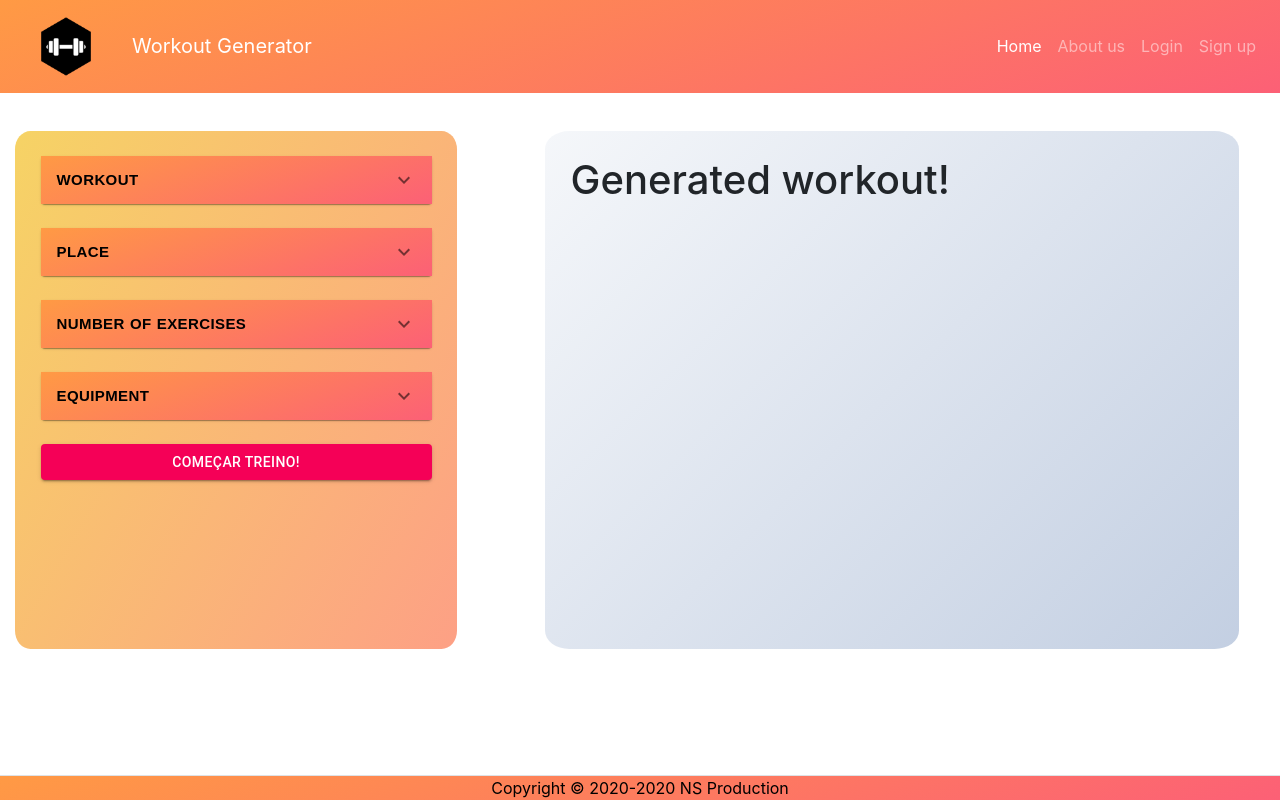
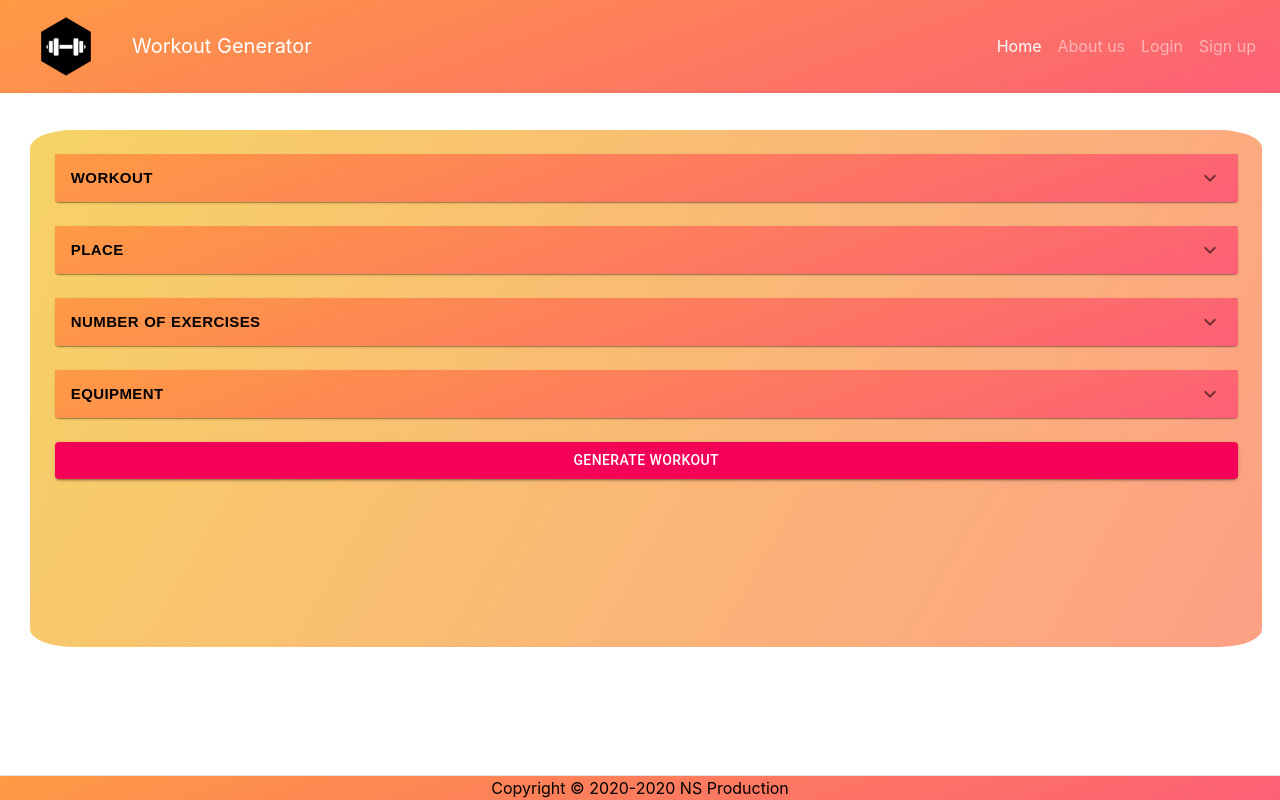
Before and after one commit to gaofeng-yin/web_app, a React (Create React App) app: page / in a window 1280 px wide. Built offline with nearby package versions, Linux system fonts and the light colour scheme.

Commit message:
remove outputting

```diff
--- a/package.json
+++ b/package.json
@@ -3,6 +3,7 @@
   "name": "web_app",
   "version": "0.1.0",
   "private": true,
+  "proxy": "http://localhost:2000",
   "dependencies": {
     "@material-ui/core": "^4.11.2",
     "@material-ui/icons": "^4.11.2",
--- a/src/Components/Content/Content.js
+++ b/src/Components/Content/Content.js
@@ -1,17 +1,12 @@
 import React from 'react';
 import Container from '@material-ui/core/Container';
 import Inputing from '../Inputing/Inputing';
-import Outputing from '../Outputing/Outputing';
-import {Row} from 'react-bootstrap';
 
 function Content() {
   return (
     <React.Fragment>
         <Container maxWidth="xl">
-          <Row>
             <Inputing />
-            <Outputing />
-          </Row>
         </Container>
     </React.Fragment>
   );
--- a/src/Components/Inputing/Inputing.css
+++ b/src/Components/Inputing/Inputing.css
@@ -3,7 +3,8 @@
     margin-top: 3%;
     margin-bottom: 3%;
     margin-left: 0.5%;
-    width: 35%;
+    margin-right: 0.5%;
+    width: 100%;
     height: 100%;
     padding: 2%;
     border-radius: 3.5%;
--- a/src/Components/Inputing/Inputing.js
+++ b/src/Components/Inputing/Inputing.js
@@ -201,7 +201,7 @@ function Inputing() {
 
                 <div className="Outside_indoor">
                         <Button type="submit" variant="contained" color="secondary" fullWidth>
-                            Começar Treino!
+                            Generate Workout
                         </Button>
                 </div>
 
--- a/src/Components/Outputing/Outputing.css
+++ /dev/null
@@ -1,10 +0,0 @@
-.outputing{
-    background-image: linear-gradient(135deg, #f5f7fa 0%, #c3cfe2 100%);
-    width: 55%;
-    margin-left: 7%;
-    margin-top: 3%;
-    margin-bottom: 3%;
-    padding: 2%;
-    height: auto;
-    border-radius: 3.5%;
-}
--- a/src/Components/Outputing/Outputing.js
+++ /dev/null
@@ -1,20 +0,0 @@
-import React from 'react';
-import './Outputing.css';
-
-function Outputing(){
-
-
-
-    return (
-
-        <div className="outputing">
-            <h1>Generated workout!</h1>
-        </div>
-
-
-
-
-    );
-}
-
-export default Outputing;
```
